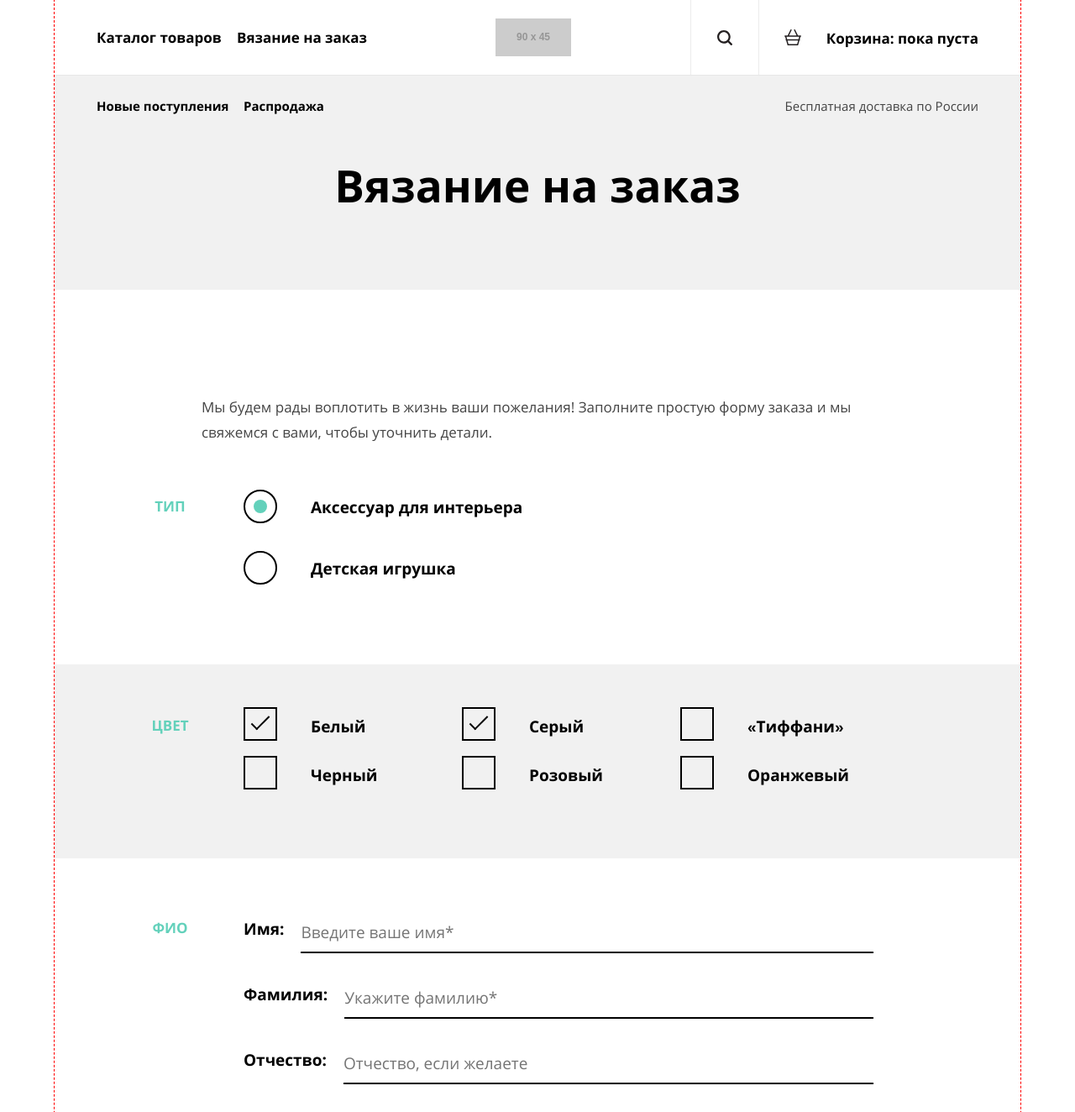
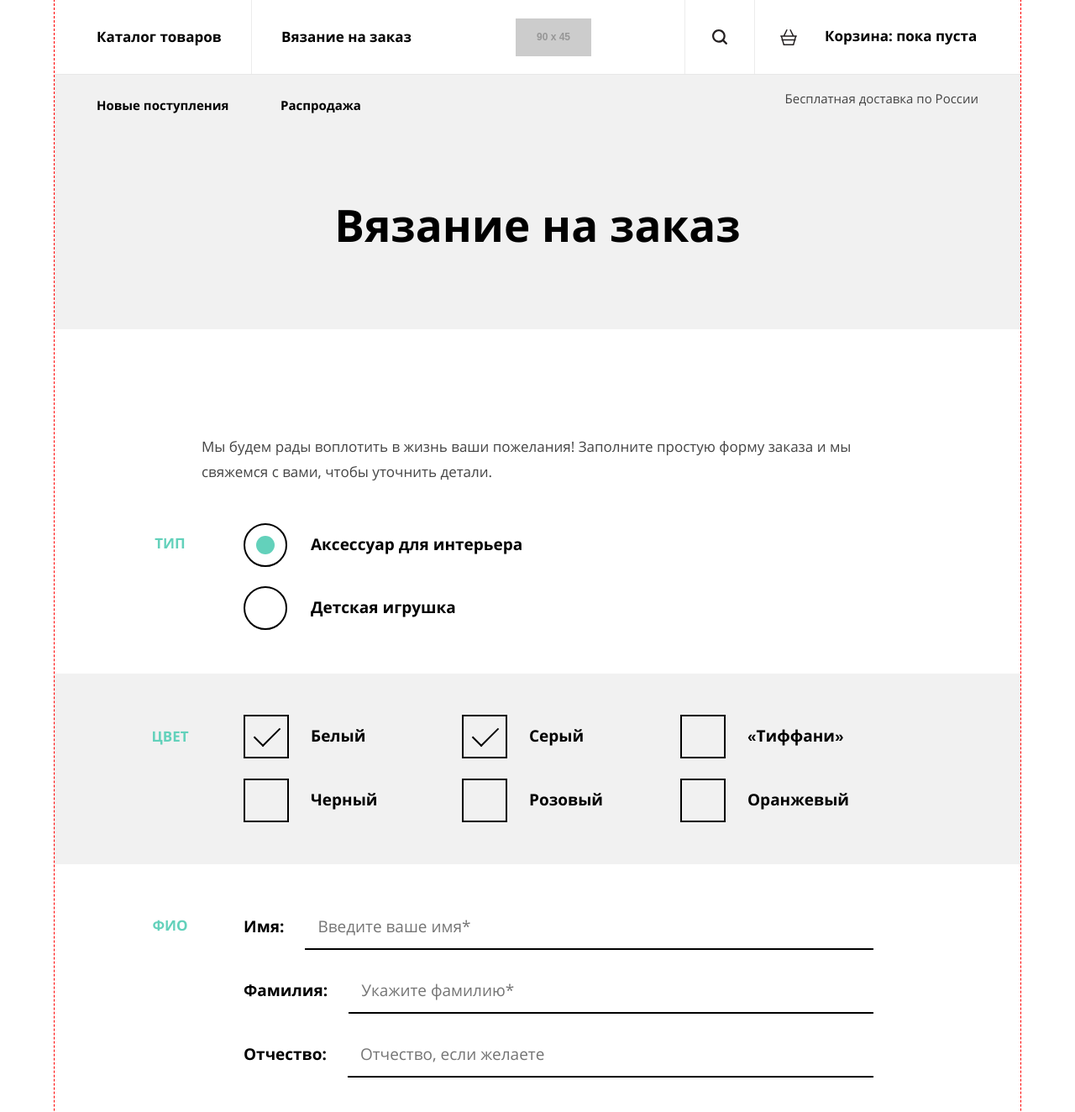
Before and after one commit to anticipant/172395-mishka, a website: page form.html in a window 1280 px wide. Shown: the top 1324 px of the page at 84% size. Drawn offline with nearby package versions, Linux system fonts and the light colour scheme; files that its build step writes are made by us from their sources; placeholder pictures from the web are drawn by us.

Commit message:
исправил header,PP form

```diff
--- a/form.html
+++ b/form.html
@@ -13,16 +13,16 @@
           <a href="index.html"><img src="http://placehold.it/90x45" alt="Mishka store"></a>
         </div>
         <button class="main-nav__toggle" type="button"></button>
-        <ul class="main-nav__items">
+        <ul class="main-nav__items main-nav__items-assortment">
           <li class="main-nav__item"><a class="main-nav__link" href="catalog.html">Каталог товаров</a></li>
           <li class="main-nav__item"><a class="main-nav__link">Вязание на заказ</a></li>
         </ul>
-        <ul class="main-nav__items">
+        <ul class="main-nav__items main-nav__items-news">
           <li class="main-nav__item"><a class="main-nav__link" href="catalog.html">Новые поступления</a></li>
           <li class="main-nav__item"><a class="main-nav__link" href="#">Распродажа</a></li>
         </ul>
-        <ul class="main-nav__items">
-          <li class="main-nav__item"><a class="main-nav__link main-nav__link--search" href="#">Поиск по сайту</a></li>
+        <ul class="main-nav__items main-nav__items-user">
+          <li class="main-nav__item main-nav__item--border"><a class="main-nav__link main-nav__link--search" href="#">Поиск по сайту</a></li>
           <li class="main-nav__item"><a class="main-nav__link main-nav__link--basket" href="#">Корзина: пока пуста</a></li>
         </ul>
         <p class="main-nav__description">Бесплатная доставка по России</p>
@@ -80,12 +80,18 @@
         <div class="order-form__item text-module">
           <p class="text-module__title">Фио</p>
           <div class="text-module__wrapper">
+            <div class="text-module__form-inline">
               <label class="text-module__label" for="input-first-name">Имя:</label>
               <input class="text-module__input" type="text" name="first-name" id="input-first-name" placeholder="Введите ваше имя*" required>
+            </div>
+            <div class="text-module__form-inline">
               <label class="text-module__label" for="input-second-name">Фамилия:</label>
               <input class="text-module__input" type="text" name="second-name" id="input-second-name" placeholder="Укажите фамилию*" required>
+            </div>
+            <div class="text-module__form-inline">
               <label class="text-module__label" for="input-third-name">Отчество:</label>
               <input class="text-module__input" type="text" name="third-name" id="input-third-name" placeholder="Отчество, если желаете">
+            </div>
           </div>
         </div>
         <div class="order-form__item order-form__item--background-grey tel-module">
--- a/sass/blocks/checkbox-module.scss
+++ b/sass/blocks/checkbox-module.scss
@@ -2,7 +2,7 @@
   width: 100%;
   display: flex;
   flex-direction: column;
-  padding: 0 $mobile-indent;
+  padding: 0 $mobile-indent 12px;
 }
 .checkbox-module__wrapper {
   position: relative;
@@ -16,7 +16,7 @@
   @include font ($fs-medium, $lh-tiny);
 
   margin: 0;
-  padding-bottom: 35px;
+  padding-bottom: 23px;
 
   font-weight: bold;
   color: $order-form-legend-color;
@@ -41,7 +41,7 @@
 .checkbox-module__label {
   @include font ($fs-medium, $lh-small);
   display: block;
-  padding: 0 0 40px 63px;
+  padding: 12px 0 31px 63px;
   box-sizing: border-box;
 
   color: $order-form-text-color-1;
@@ -50,8 +50,8 @@
   &:after {
     content: "";
     position: absolute;
-    left: 0px;
-    top: -14px;
+    left: 0;
+    top: 0;
     display: block;
     width: 40px;
     height: 40px;
@@ -64,7 +64,7 @@
     content: "";
     position: absolute;
     left: 9px;
-    top: -3px;
+    top: 12px;
     display: block;
     width: 22px;
     height: 10px;
@@ -82,19 +82,20 @@
     flex-direction: row;
     justify-content: flex-start;
 
-    padding: 65px $tablet-indent 50px;
+    padding: 49px $tablet-indent 26px;
   }
   .checkbox-module__wrapper {
     width: 500px;
     flex-direction: row;
     flex-wrap: wrap;
+    justify-content: space-between;
   }
   .checkbox-module__inner {
-    width: 250px;
+    width: 239px;
   }
   .checkbox-module__title {
     width: 167px;
-    padding: 0;
+    padding: 18px 0 0;
 
     &:after {
       display: none;
@@ -104,9 +105,26 @@
     display: none;
   }
   .checkbox-module__label {
-    padding: 0 0 40px 80px;
+    padding: 16px 0 42px 80px;
 
     font-size: 19px;
+
+    &:after {
+      left: 0;
+      top: 0;
+
+      width: 54px;
+      height: 52px;
+    }
+  }
+  .checkbox-module__input:checked+.checkbox-module__label {
+    &:before {
+      left: 13px;
+      top: 14px;
+
+      width: 30px;
+      height: 16px;
+    }
   }
 }
 
--- a/sass/blocks/main-nav.scss
+++ b/sass/blocks/main-nav.scss
@@ -6,10 +6,9 @@
   margin: 0;
 
   font-size: 0;
-
-  &:nth-of-type(2) {
+}
+.main-nav__items-news {
   display: none;
-  }
 }
 .main-nav__item {
   padding-top: 29px;
@@ -63,69 +62,72 @@
   .main-nav {
     display: flex;
     flex-wrap: wrap;
-    align-items: center;
   }
   .main-nav__items {
     background-color: #fff;
+    display: flex;
+    align-items: center;
 
-    &:first-of-type {
+    border: none;
+  }
+  .main-nav__items-assortment {
     order: 3;
     display: flex;
     width: 60%;
-      padding: 24px 0 0 $tablet-indent;
+    padding: 16px 0 0 $tablet-indent;
     box-sizing: border-box;
 
-      border: none;
-
-      background-color: transparent;
+    background-color: #f1f1f1;
     border-top: 1px solid #e7e7e7;
 
+    li {
+      width: 167px;
+    }
     a {
-        display: inline-block;
-        width: 167px;
-        padding: 0;
-
       font-size: $fs-small;
     }
   }
-
-    &:nth-of-type(2) {
+  .main-nav__items-news {
     display: none;
   }
-
-    &:last-of-type {
+  .main-nav__items-user {
     order: 2;
-
-      display: flex;
+    width: 400px;
+    box-sizing: border-box;
     margin-left: auto;
     padding: 0 $tablet-indent 0 0;
   }
-  }
+
   .main-nav__item {
     padding: 0;
     border: none;
+
+    &--border {
+      align-self: stretch;
+      display: flex;
+
+      border-left: 1px solid $border-color;
+      border-right: 1px solid $border-color;
+    }
 
   }
   .main-nav__toggle {
     display: none
   }
   .main-nav__link {
+    padding: 0;
 
     &--search {
-      display: inline-block;
-      padding: 34px 40px 31px;
+      padding: 0 41px;
+      font-size: 0;
+      background-position: 50% 50%;
 
-      vertical-align: top;
-      font-size: 0;
 
-      background-position: 50% 50%;
-      border-right: 1px solid $border-color;
-      border-left: 1px solid $border-color;
     }
 
     &--basket {
-      display: inline-block;
-      padding: 34px 0 31px 80px;
+      display: block;
+      padding: 31px 0 33px 83px;
 
       vertical-align: top;
 
@@ -139,12 +141,13 @@
     order: 4;
     width: 40%;
     margin: 0 0 0 auto;
-    padding: 24px $tablet-indent 0 0;
+    padding: 16px $tablet-indent 0 0;
     box-sizing: border-box;
 
     color: $text-color;
     text-align: right;
 
+    background-color: #f1f1f1;
     border-top: 1px solid #e7e7e7;
   }
 }
@@ -154,12 +157,8 @@
 @media #{$desktop-widths} {
   .main-nav {
     justify-content: space-between;
-
   }
-  .main-nav__items {
-
-
-    &:first-of-type {
+  .main-nav__items-assortment {
     order: 1;
     padding: 0 0 0 $tablet-indent;
     width: auto;
@@ -167,50 +166,43 @@
     background-color: #fff;
     border: none;
 
+    li:first-of-type {
+      align-self: stretch;
+      display: flex;
+      width: 184px;
+      margin-right: 35px;
+
+      border-right: 1px solid $border-color;
+    }
     a {
+      align-self: center;
       font-size: $fs-medium;
     }
   }
-
-    &:nth-of-type(2) {
+  .main-nav__items-news {
     order: 4;
-      display: block;
+    display: flex;
     width: 60%;
     padding: 24px 0 0 $tablet-indent;
     box-sizing: border-box;
 
-      background-color: transparent;
+    background-color: #f1f1f1;
     border-top: 1px solid #e7e7e7;
 
+    li {
+      width: 184px;
+      margin-right: 35px;
+    }
     a {
-        padding: 0;
-        width: 175px;
-
       font-size: $fs-small;
     }
   }
-
-    &:last-of-type {
+  .main-nav__items-user {
     order: 3;
     margin: 0;
-//      padding-right: 50px;
-    }
-
-  }
-  .main-nav__item {
-    display: inline-block;
-    padding: 0;
-
-    vertical-align: top;
-
   }
   .main-nav__toggle {
     display: none
-  }
-  .main-nav__link {
-    display: inline-block;
-
-    vertical-align: top;
   }
   .main-nav__description {
     @include font($fs-small, $lh-medium);
--- a/sass/blocks/order-form.scss
+++ b/sass/blocks/order-form.scss
@@ -9,7 +9,7 @@
 .order-form__title {
   @include font ($h1-font-size, $lh-large);
   margin: 0;
-  padding: 75px 0;
+  padding: 70px 0 76px;
 
   color: $h1-color;
   font-weight: bold;
@@ -21,7 +21,7 @@
   @include font ($fs-tiny, $lh-medium);
 
   margin: 0;
-  padding: 30px $mobile-indent 28px;
+  padding: 22px $mobile-indent 26px;
 
   color: $text-color;
 }
@@ -43,8 +43,8 @@
 .order-form__btn {
   @include font($fs-medium, $lh-tiny);
   width: 260px;
-  padding: 18px 10px;
-  margin: 31px auto 0;
+  padding: 17px 14px 15px;
+  margin: 28px auto 0;
   box-sizing: border-box;
 
   font-weight: bold;
@@ -55,14 +55,14 @@
 @media #{$tablet-widths} {
   .order-form {
     padding: 0 0 50px;
-    margin-top: -48px;
+//    margin-top: -40px;
   }
 
   .order-form__title {
     @include font($tablet-h-font-size, $tablet-h-line-height);
 
     margin: 0;
-    padding-top: 100px;
+    padding: 53px 0 75px;
   }
   .order-form__description {
     @include font($fs-medium, $lh-large);
@@ -89,6 +89,7 @@
     //    display: inline-block;
     width: 230px;
     margin: 53px 0 0 $tablet-indent;
+    padding: 17px 14px 15px;
   }
 }
 
--- a/sass/blocks/our-products.scss
+++ b/sass/blocks/our-products.scss
@@ -48,7 +48,7 @@
     display: flex;
     flex-wrap: wrap;
     padding: 0 $tablet-indent;
-    margin-top: -48px;
+    margin-top: -32px;
 
     background-size: cover;
   }
--- a/sass/blocks/radio-module.scss
+++ b/sass/blocks/radio-module.scss
@@ -2,7 +2,7 @@
   width: 100%;
   display: flex;
   flex-direction: column;
-  padding: 0 $mobile-indent;
+  padding: 0 $mobile-indent 20px;
 }
 .radio-module__wrapper {
   position: relative;
@@ -15,7 +15,7 @@
   @include font ($fs-medium, $lh-tiny);
 
   margin: 0;
-  padding-bottom: 35px;
+  padding-bottom: 21px;
 
   font-weight: bold;
   color: $order-form-legend-color;
@@ -39,7 +39,7 @@
   @include font ($fs-medium, $lh-small);
   display: block;
 
-  padding: 0 0 35px 62px;
+  padding: 12px 0 18px 62px;
 
   color: $order-form-text-color-1;
   font-weight: bold;
@@ -48,7 +48,7 @@
     content: "";
     position: absolute;
     left: 0px;
-    top: -12px;
+    top: 0px;
 
     display: block;
     width: 40px;
@@ -65,7 +65,7 @@
     content: "";
     position: absolute;
     left: 12px;
-    top: 0;
+    top: 12px;
 
     display: block;
     height: 16px;
@@ -83,7 +83,7 @@
     flex-direction: row;
     justify-content: flex-start;
 
-    padding: 65px $tablet-indent 50px;
+    padding: 46px $tablet-indent 29px;
   }
   .radio-module__wrapper {
     flex-direction: row;
@@ -92,17 +92,34 @@
   }
   .radio-module__title {
     width: 167px;
-    padding: 0;
+    padding: 16px 0 0;
 
     &:after {
       display: none;
     }
   }
   .radio-module__label {
-    padding: 0 0 55px 80px;
+    padding: 16px 0 41px 80px;
     margin: 0;
 
     font-size: 19px;
+
+    &:before {
+      left: 0;
+      top: 0;
+
+      width: 52px;
+      height: 52px;
+    }
+  }
+  .radio-module__input:checked+.radio-module__label {
+    &:after {
+      left: 15px;
+      top: 15px;
+
+      height: 22px;
+      width: 22px;
+    }
   }
 }
 
--- a/sass/blocks/social-link.scss
+++ b/sass/blocks/social-link.scss
@@ -9,15 +9,17 @@
   &--in {
     background-image: url(../img/icon-insta.svg);
     background-repeat: no-repeat;
+    background-position: 50% 50%;
   }
 
   &--fb {
     background-image: url(../img/icon-fb.svg);
     background-repeat: no-repeat;
+    background-position: 50% 50%;
   }
-
   &--tw {
     background-image: url(../img/icon-twitter.svg);
     background-repeat: no-repeat;
+    background-position: 50% 50%;
   }
 }
--- a/sass/blocks/text-module.scss
+++ b/sass/blocks/text-module.scss
@@ -2,18 +2,21 @@
   width: 100%;
   display: flex;
   flex-direction: column;
-  padding: 0 $mobile-indent;
+  padding: 0 $mobile-indent 14px;
 }
 .text-module__wrapper {
   display: flex;
   flex-direction: column;
-  flex-grow: 1;
+}
+.text-module__form-inline {
+  display: flex;
+  flex-direction: column;
 }
 .text-module__title {
   @include font ($fs-medium, $lh-tiny);
 
   margin: 0;
-  padding-bottom: 30px;
+  padding-bottom: 24px;
 
   font-weight: bold;
   color: $order-form-legend-color;
@@ -43,8 +46,8 @@
 .text-module__input {
   @include font ($fs-medium, $lh-small);
 
-  padding: 10px 0;
-  margin-bottom: 20px;
+  padding: 15px 0 16px 0;
+  margin-bottom: 18px;
 
   border-bottom: 2px solid #f3f3f3;
 
@@ -61,12 +64,14 @@
     flex-direction: row;
     justify-content: flex-start;
 
-    padding: 65px $tablet-indent 50px;
+    padding: 55px $tablet-indent 21px;
   }
   .text-module__wrapper {
+    flex-direction: column;
+    flex-grow: 1;
+  }
+  .text-module__form-inline {
     flex-direction: row;
-    flex-wrap: wrap;
-    width: 500px;
   }
   .text-module__title {
     width: 167px;
@@ -79,7 +84,9 @@
   .text-module__input {
     flex-grow: 1;
     width: 350px;
-    margin: 0 0 30px;
+    margin: 0 0 29px 5px;
+    padding: 6px 10px 13px 15px;
+    box-sizing: border-box;
 
     font-size: 19px;
   }
@@ -100,10 +107,4 @@
     width: 175px;
     text-align: center;
   }
-  .text-module__wrapper {
-    width: 700px;
-  }
-  .text-module__input {
-    width: 80%;
-  }
 }
```
Also changed, not shown: index.html (+3 -1 lines), sass/blocks/mail-module.scss (+11 -7 lines), sass/blocks/page-footer.scss (+14 -8 lines), sass/blocks/tel-module.scss (+10 -6 lines), sass/blocks/textarea-module.scss (+6 -3 lines). Lines whose indentation alone changed are shown as unchanged.
